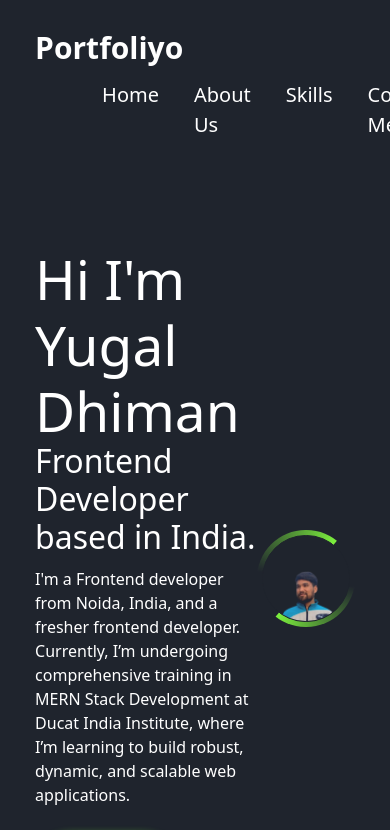
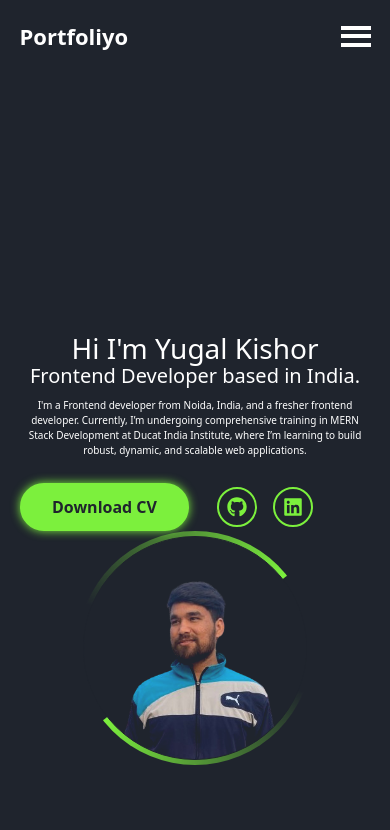
Before and after one commit to YugalKishore14/My-Portfolio, a React (Vite) app: page / in a window 390 px wide. Shown: the top 830 px of the page. Built offline with nearby package versions, Linux system fonts and the light colour scheme.

Commit message:
update code

```diff
--- a/src/componant/Header.css
+++ b/src/componant/Header.css
@@ -14,17 +14,18 @@ a {
     left: 0;
     top: 0;
     width: 100%;
-    padding: 25px 9%;
-    /* background: slateblue; */
+    padding: 20px 9%;
     display: flex;
     justify-content: space-between;
     align-items: center;
+    background-color: #1f242d;
     z-index: 100;
 }
 
 .navbar .logo {
     font-size: 30px;
     font-weight: 700;
+    color: #fff;
 }
 
 .navbar ul {
@@ -40,9 +41,95 @@ a {
 .navbar ul li a {
     font-size: 20px;
     font-weight: 500;
+    color: #fff;
     transition: .5s;
 }
 
 .navbar ul li:hover a {
     color: #7cf03d;
 }
+
+.menu-icon {
+    display: none;
+    cursor: pointer;
+    flex-direction: column;
+    justify-content: space-around;
+    width: 30px;
+    height: 25px;
+}
+
+.menu-icon .bar {
+    width: 30px;
+    height: 4px;
+    background-color: #fff;
+}
+
+.nav-links {
+    display: flex;
+}
+
+.nav-links.active {
+    display: block;
+}
+
+@media (max-width: 768px) {
+    .navbar {
+        padding: 20px 5%;
+        flex-direction: row;
+        justify-content: space-between;
+    }
+
+    .navbar .logo {
+        font-size: 22px;
+    }
+
+    .navbar ul {
+        flex-direction: column;
+        align-items: center;
+        display: none;
+        width: 100%;
+        position: absolute;
+        top: 60px;
+        left: 0;
+        background-color: #1f242d;
+        z-index: 50;
+        transition: transform 0.3s ease;
+    }
+
+    .navbar ul.active {
+        display: block;
+        transform: translateY(0);
+    }
+
+    .navbar ul li {
+        margin-left: 0;
+        margin-bottom: 10px;
+        text-align: center;
+        padding: 10px 0;
+        width: 100%;
+    }
+
+    .navbar ul li a {
+        font-size: 18px;
+    }
+
+    .menu-icon {
+        display: flex;
+    }
+
+    .menu-icon.open .bar:nth-child(1) {
+        transform: rotate(45deg);
+        position: relative;
+        top: 6px;
+    }
+
+    .menu-icon.open .bar:nth-child(2) {
+        opacity: 0;
+    }
+
+    .menu-icon.open .bar:nth-child(3) {
+        transform: rotate(-45deg);
+        position: relative;
+        top: -6px;
+    }
+}
--- a/src/componant/Header.jsx
+++ b/src/componant/Header.jsx
@@ -1,12 +1,23 @@
-import React from "react";
-import './Header.css'
+import React, { useState } from "react";
+import './Header.css';
 
 const Header = () => {
+    const [isMenuOpen, setIsMenuOpen] = useState(false);
+
+    const toggleMenu = () => {
+        setIsMenuOpen(!isMenuOpen);
+    };
+
     return (
         <>
             <nav className="navbar">
                 <a href="#" className="logo">Portfoliyo</a>
-                <ul>
+                <div className={`menu-icon ${isMenuOpen ? "open" : ""}`} onClick={toggleMenu}>
+                    <span className="bar"></span>
+                    <span className="bar"></span>
+                    <span className="bar"></span>
+                </div>
+                <ul className={`nav-links ${isMenuOpen ? "active" : ""}`}>
                     <li><a href="#home">Home</a></li>
                     <li><a href="#about">About Us</a></li>
                     <li><a href="#skills">Skills</a></li>
--- a/src/pages/Home.css
+++ b/src/pages/Home.css
@@ -132,3 +132,81 @@
     object-fit: cover;
     mix-blend-mode: lighten;
 }
+
+
+@media (max-width: 1024px) {
+    .home {
+        flex-direction: column;
+        justify-content: center;
+        text-align: center;
+    }
+
+    .home-info h1 {
+        font-size: 45px;
+    }
+
+    .home-info h2 {
+        font-size: 28px;
+    }
+
+    .home-info p {
+        font-size: 14px;
+    }
+
+    .home-img .img-box {
+        width: 35vw;
+        height: 35vw;
+    }
+}
+
+@media (max-width: 768px) {
+    .home-info h1 {
+        font-size: 35px;
+    }
+
+    .home-info h2 {
+        font-size: 24px;
+    }
+
+    .home-info p {
+        font-size: 12px;
+    }
+
+    .bttn {
+        padding: 8px 20px;
+        font-size: 14px;
+    }
+
+    .home-img .img-box {
+        width: 45vw;
+        height: 45vw;
+    }
+}
+
+@media (max-width: 480px) {
+    .home {
+        padding: 20px;
+    }
+
+    .home-info h1 {
+        font-size: 28px;
+    }
+
+    .home-info h2 {
+        font-size: 20px;
+    }
+
+    .home-info p {
+        font-size: 10px;
+    }
+
+    .bttn {
+        padding: 5px 15px;
+        font-size: 12px;
+    }
+
+    .home-img .img-box {
+        width: 60vw;
+        height: 60vw;
+    }
+}
--- a/src/pages/Home.jsx
+++ b/src/pages/Home.jsx
@@ -7,7 +7,7 @@ import { FaLinkedin } from "react-icons/fa";
 
 const Home = () => {
     const object = {
-        name: "Hi I'm Yugal Dhiman",
+        name: "Hi I'm Yugal Kishor",
         hadding: "Frontend Developer based in India.",
         paragraph:
             "I'm a Frontend developer from Noida, India, and a fresher frontend developer. Currently, I’m undergoing comprehensive training in MERN Stack Development at Ducat India Institute, where I’m learning to build robust, dynamic, and scalable web applications.",
--- /dev/null
+++ b/src/pages/Skills.css
@@ -0,0 +1,101 @@
+* {
+    padding: 0;
+    margin: 0;
+    box-sizing: border-box;
+}
+
+.mainBokSkills {
+    display: flex;
+    justify-content: center;
+    align-items: center;
+    padding: 60px 9%;
+    background-color: #1f242d;
+    min-height: 100vh;
+    color: #ffffff;
+}
+
+.skills-container {
+    max-width: 900px;
+    width: 100%;
+    padding: 20px 40px;
+    background: #252b35;
+    border-radius: 10px;
+    box-shadow: 0 4px 8px rgba(0, 0, 0, 0.4);
+    text-align: center;
+}
+
+.skills-heading {
+    font-size: 2.5rem;
+    margin-bottom: 30px;
+    font-weight: bold;
+    color: #7cf03d;
+    text-shadow: 0 0 8px rgba(124, 240, 61, 0.5);
+}
+
+.skills-grid {
+    display: grid;
+    grid-template-columns: repeat(auto-fit, minmax(250px, 1fr));
+    gap: 20px;
+}
+
+.skill-category {
+    background: #1f242d;
+    padding: 20px;
+    border-radius: 8px;
+    box-shadow: 0 4px 8px rgba(0, 0, 0, 0.3);
+    transition: transform 0.3s, box-shadow 0.3s;
+}
+
+.skill-category:hover {
+    transform: translateY(-5px);
+    box-shadow: 0 6px 12px rgba(0, 0, 0, 0.5);
+}
+
+.skill-title {
+    font-size: 1.8rem;
+    margin-bottom: 15px;
+    color: #7cf03d;
+    border-bottom: 2px solid #7cf03d;
+    display: inline-block;
+    padding-bottom: 5px;
+}
+
+.skill-list {
+    list-style: none;
+    padding: 0;
+    margin: 0;
+}
+
+.skill-item {
+    font-size: 1.2rem;
+    color: #cfd8dc;
+    margin: 8px 0;
+    padding-left: 20px;
+    position: relative;
+}
+
+.skill-item::before {
+    content: "✔";
+    position: absolute;
+    left: 0;
+    color: #7cf03d;
+    font-size: 1rem;
+}
+
+@media (max-width: 768px) {
+    .skills-container {
+        padding: 20px;
+    }
+
+    .skills-heading {
+        font-size: 2rem;
+    }
+
+    .skill-title {
+        font-size: 1.5rem;
+    }
+
+    .skill-item {
+        font-size: 1rem;
+    }
+}
--- a/src/pages/Skills.jsx
+++ b/src/pages/Skills.jsx
@@ -1,12 +1,35 @@
-
-import React from 'react'
+import React from "react";
+import "./Skills.css";
 
 const Skills = () => {
+    const skills = {
+        Frontend: ["React.js", "HTML", "CSS", "JavaScript", "Bootstrap", "TailwindCSS"],
+        Backend: ["Node.js", "Express.js"],
+        Database: ["MongoDB"],
+        Tools: ["Git", "VS Code", "Postman", "Linux"],
+    };
+
     return (
-        <>
-            <h1>Skills</h1>
-        </>
-    )
-}
+        <div className="mainBokSkills">
+            <div className="skills-container">
+                <h2 className="skills-heading">My Skills</h2>
+                <div className="skills-grid">
+                    {Object.entries(skills).map(([category, skillList]) => (
+                        <div key={category} className="skill-category">
+                            <h3 className="skill-title">{category}</h3>
+                            <ul className="skill-list">
+                                {skillList.map((skill, index) => (
+                                    <li key={index} className="skill-item">
+                                        {skill}
+                                    </li>
+                                ))}
+                            </ul>
+                        </div>
+                    ))}
+                </div>
+            </div>
+        </div>
+    );
+};
 
-export default Skills
+export default Skills;
```
